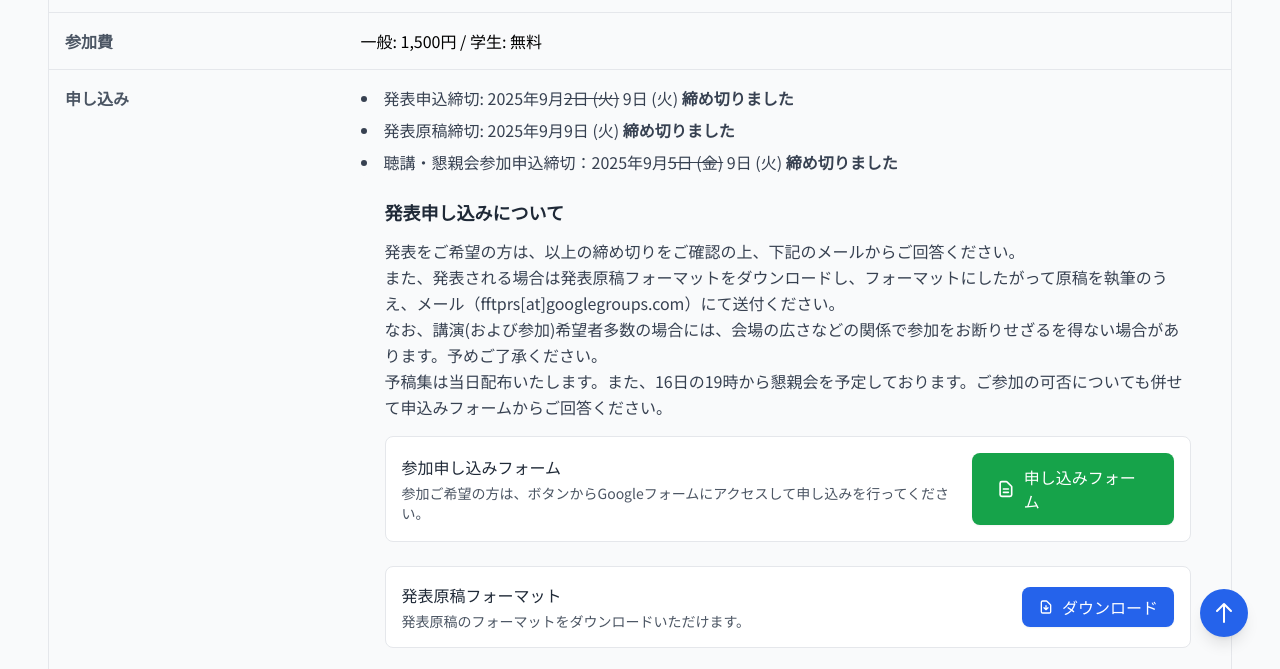
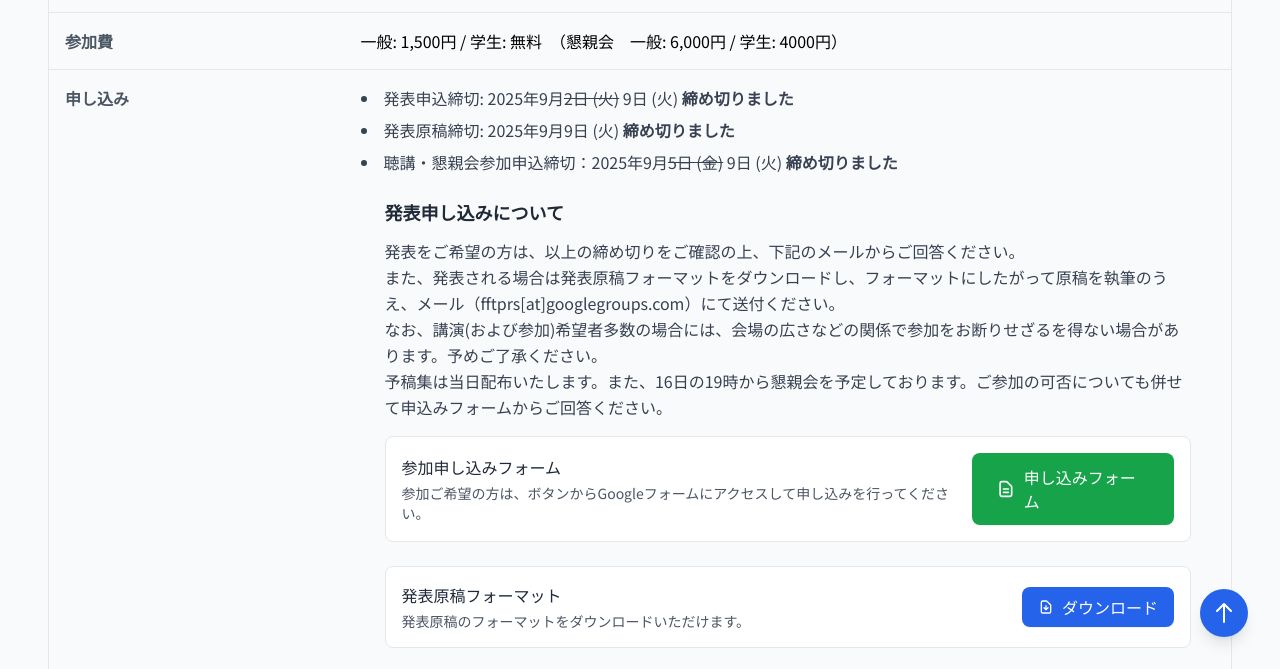
Before and after one commit to FFTPRS/WS, a Jekyll site: the page built from pages/workshop11.html, in a window 1280 px wide and 900 px high, scrolled down 1141 px, cut to the strip 231-900 px from the top of the window. Built offline with Jekyll 4.4.1, drawn with Linux system fonts in a browser that asks for light colours; nearby versions of some CDN libraries.

Commit message:
Update workshop11.yml
20250924 懇親会の値段を追加

```diff
--- a/_data/workshop11.yml
+++ b/_data/workshop11.yml
@@ -13,7 +13,7 @@ end_date: 2025-09-17
 place: "日田市複合文化施設AOSE"
 place_url: https://www.city.hita.oita.jp/kyouiku_iinkai/riyou/kouminkan/4922.html
 google_map: <iframe src="https://www.google.com/maps/embed?pb=!1m18!1m12!1m3!1d3333.728120419911!2d130.9392304762689!3d33.325922655731596!2m3!1f0!2f0!3f0!3m2!1i1024!2i768!4f13.1!3m3!1m2!1s0x35416a1e39a4a955%3A0x40f4cae237c25ac0!2z5pel55Sw5biC6KSH5ZCI5paH5YyW5pa96KitIEFPU0U!5e0!3m2!1sja!2sjp!4v1753613193881!5m2!1sja!2sjp" width="600" height="450" style="border:0;" allowfullscreen="" loading="lazy" referrerpolicy="no-referrer-when-downgrade"></iframe>
-entrance_fee: "一般: 1,500円 / 学生: 無料"
+entrance_fee: "一般: 1,500円 / 学生: 無料　（懇親会　一般: 6,000円 / 学生: 4000円）"
 application_deadline: "発表申込締切: 2025年9月<del>2日 (火)</del> 9日 (火) <b>締め切りました</b>"
 manuscript_deadline: "発表原稿締切: 2025年9月9日 (火) <b>締め切りました</b>"
 social_gathering_application_deadline: "聴講・懇親会参加申込締切：2025年9月<del>5日 (金)</del> 9日 (火) <b>締め切りました</b>"
```
